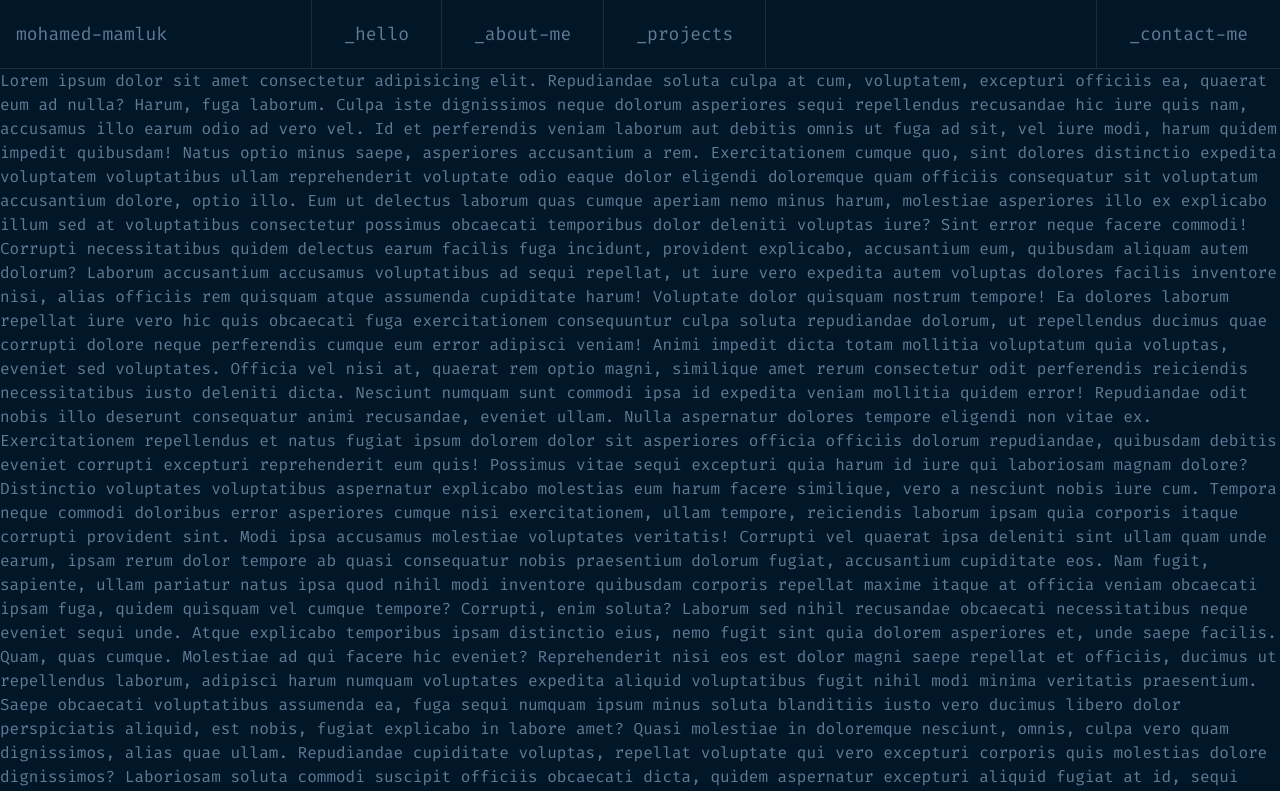
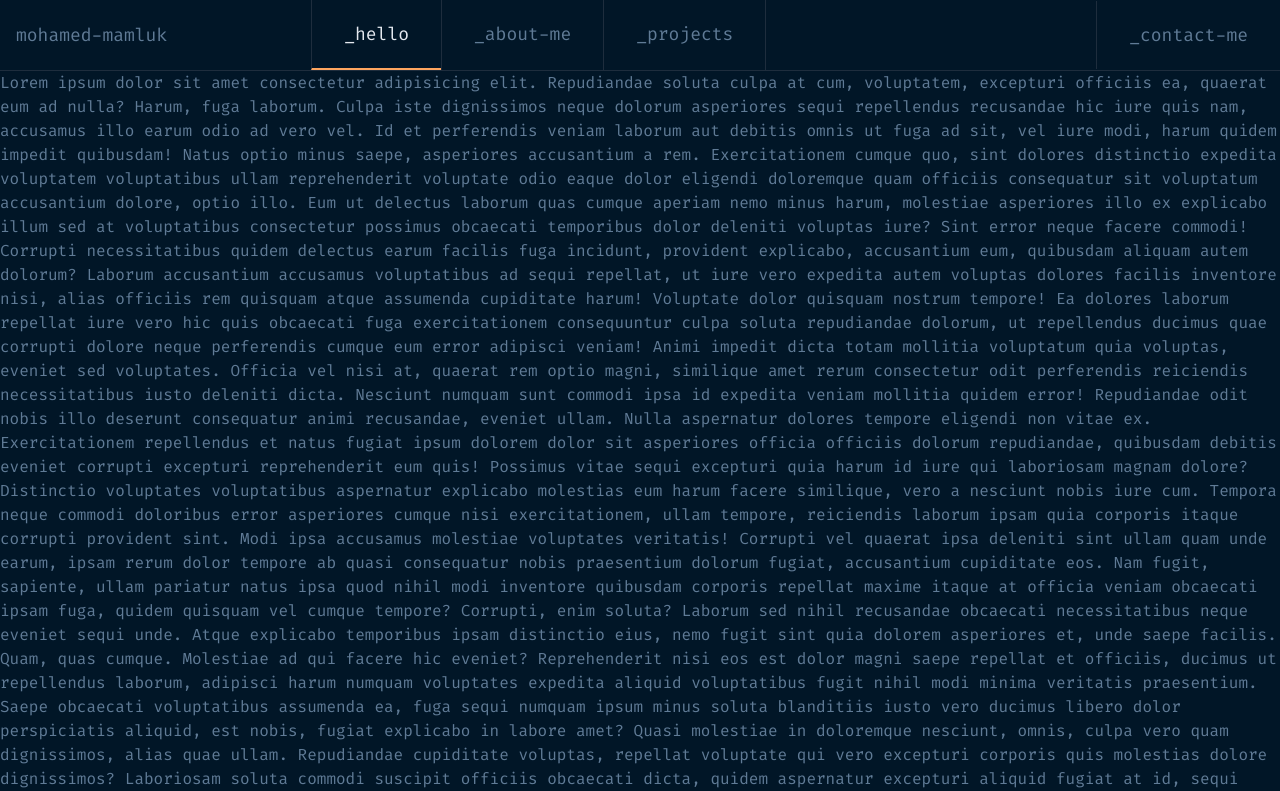
Before and after one commit to MohamedMamluk/portfolioV3, an Angular app: page /home in a window 1280 px wide. Shown: the top 791 px of the page. Built offline with nearby package versions, Linux system fonts and the light colour scheme.

Commit message:
ADD active link class

```diff
--- a/src/styles.css
+++ b/src/styles.css
@@ -10,3 +10,7 @@
     color: #607b96;
   }
 }
+
+.active_link {
+  @apply text-mainWhite  border-b-mainOrange border-b-2;
+}
```
